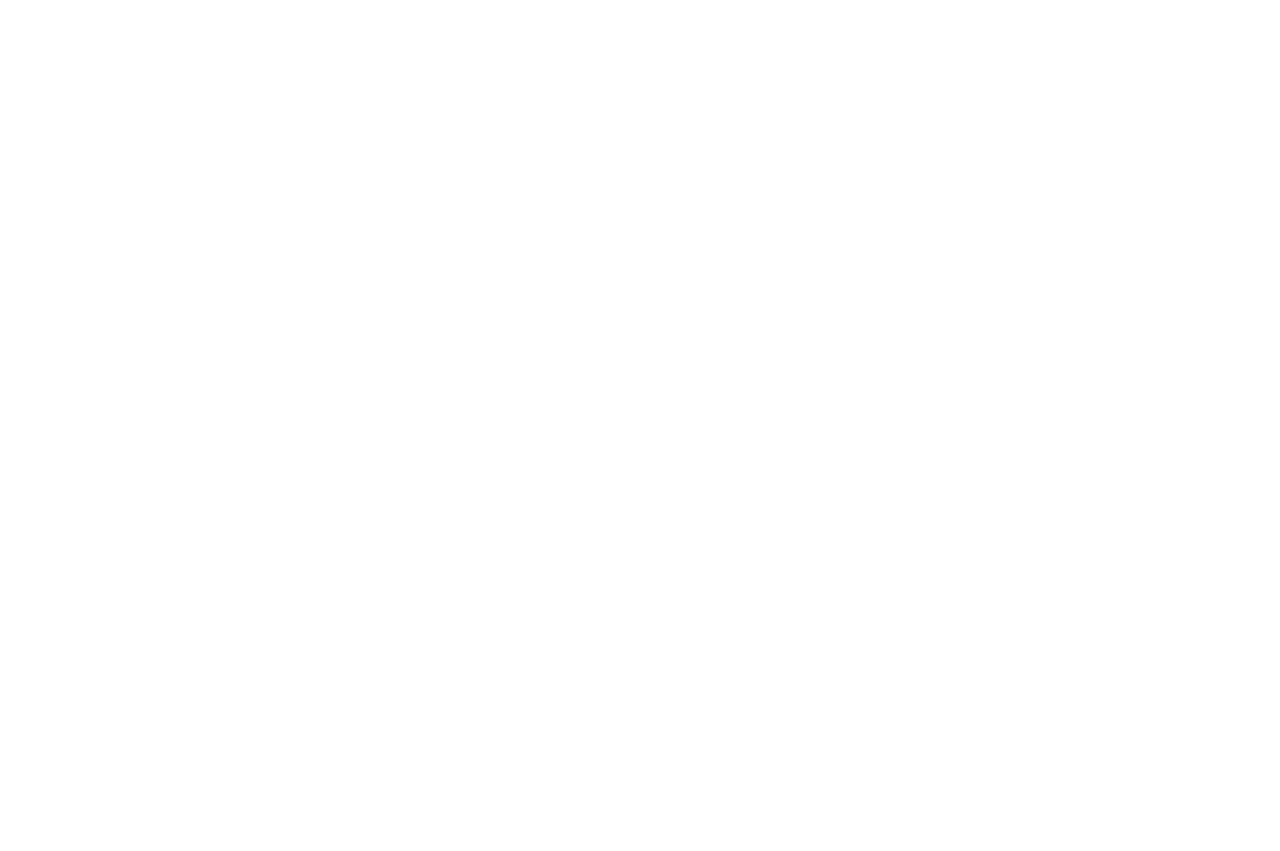
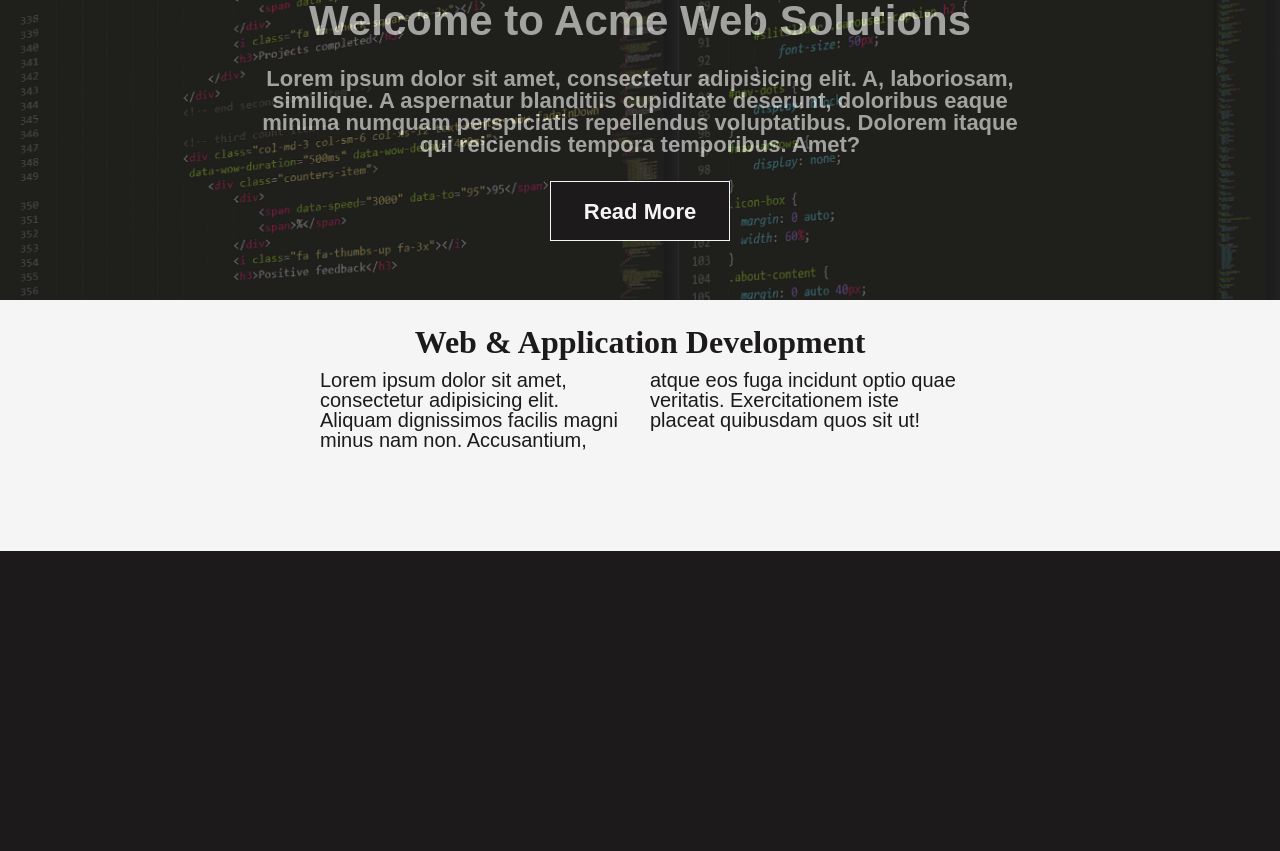
Before and after one commit to YevhenPetrenko/Homework3, a plain HTML site: page tasks/cssBoxTaskIndex.html in a window 1280 px wide. Before the commit the page ends 800 px from the top, so only its background shows below. Drawn offline with Linux system fonts and the light colour scheme.

Commit message:
box task init

```diff
--- a/css/cssBoxTaskCss/cssBoxCss.css
+++ b/css/cssBoxTaskCss/cssBoxCss.css
@@ -0,0 +1,82 @@
+.headerContentContainer {
+    background-color: #1c1a1a;
+    height: 300px;
+    display: flex;
+    flex-direction: column;
+    align-items: center;
+}
+
+.headerImage {
+    position: absolute;
+    opacity: 0.4;
+    height: 300px;
+    width: 100%;
+    object-fit: cover;
+}
+
+.headerItem {
+    margin-bottom: 2%;
+    color: whitesmoke;
+    width: 60%;
+}
+
+.mainHeaderItem {
+    font-size: 42px;
+    font-weight: 800;
+    font-family: sans-serif;
+    text-align: center;
+}
+
+.contentHeader {
+    font-size: 22px;
+    font-weight: 700;
+    font-family: sans-serif;
+    text-align: center;
+}
+
+.buttonContainer {
+    display: flex;
+    flex-direction: row;
+    justify-content: center;
+}
+
+#readMore {
+    width: 180px;
+    height: 60px;
+    border: 1px solid whitesmoke;
+    background: #1c1a1a;
+    text-decoration: none;
+    font-size: 22px;
+    font-weight: 700;
+    font-family: sans-serif;
+    text-align: center;
+    color: whitesmoke;
+    box-sizing: border-box;
+    padding-top: 19px;
+    z-index: 2;
+}
+
+#readMore:hover {
+    background: whitesmoke;
+    color: #1c1a1a;
+}
+
+.contentContainer {
+    background: whitesmoke;
+    height: 200px;
+    display: flex;
+    flex-direction: column;
+    align-items: center;
+    padding: 2% 25%;
+    color: #1c1a1a;
+    font-size: 32px;
+    font-weight: 600;
+}
+
+.middleContentDiv {
+    font-family: sans-serif;
+    margin-top: 2%;
+    font-size: 20px;
+    font-weight: 400;
+    columns: 2;
+}
--- a/tasks/cssBoxTaskIndex.html
+++ b/tasks/cssBoxTaskIndex.html
@@ -2,9 +2,31 @@
 <html lang="en">
 <head>
     <meta charset="UTF-8">
+    <meta name="viewport" content="width=device-width, initial-scale=1">
     <title>Title</title>
+    <link href="../css/reset.css" rel="stylesheet">
+    <link href="../css/cssBoxTaskCss/cssBoxCss.css" rel="stylesheet">
 </head>
 <body>
+<div class="headerContentContainer header">
+    <h1 class="headerItem mainHeaderItem">Welcome to Acme Web Solutions</h1>
+    <p class="headerItem contentHeader">Lorem ipsum dolor sit amet, consectetur adipisicing elit. A, laboriosam,
+        similique. A aspernatur blanditiis cupiditate deserunt, doloribus eaque minima numquam perspiciatis repellendus
+        voluptatibus. Dolorem itaque qui reiciendis tempora temporibus. Amet?</p>
+    <div class="headerItem buttonContainer">
+        <a id="readMore" href="#">Read More</a>
+    </div>
+    <img class="headerImage" src="../images/boxImages/headerImage.png" alt="headerImage">
+</div>
+<div class="contentContainer">
+    <h2>Web & Application Development</h2>
+    <div class="middleContentDiv">
+        Lorem ipsum dolor sit amet, consectetur adipisicing elit. Aliquam dignissimos facilis magni minus nam non.
+        Accusantium, atque eos fuga incidunt optio quae veritatis. Exercitationem iste placeat quibusdam quos sit ut!
+    </div>
+</div>
+<div class="headerContentContainer">
 
+</div>
 </body>
 </html>
```
Also changed, not shown: images/boxImages/headerImage.png (added).
